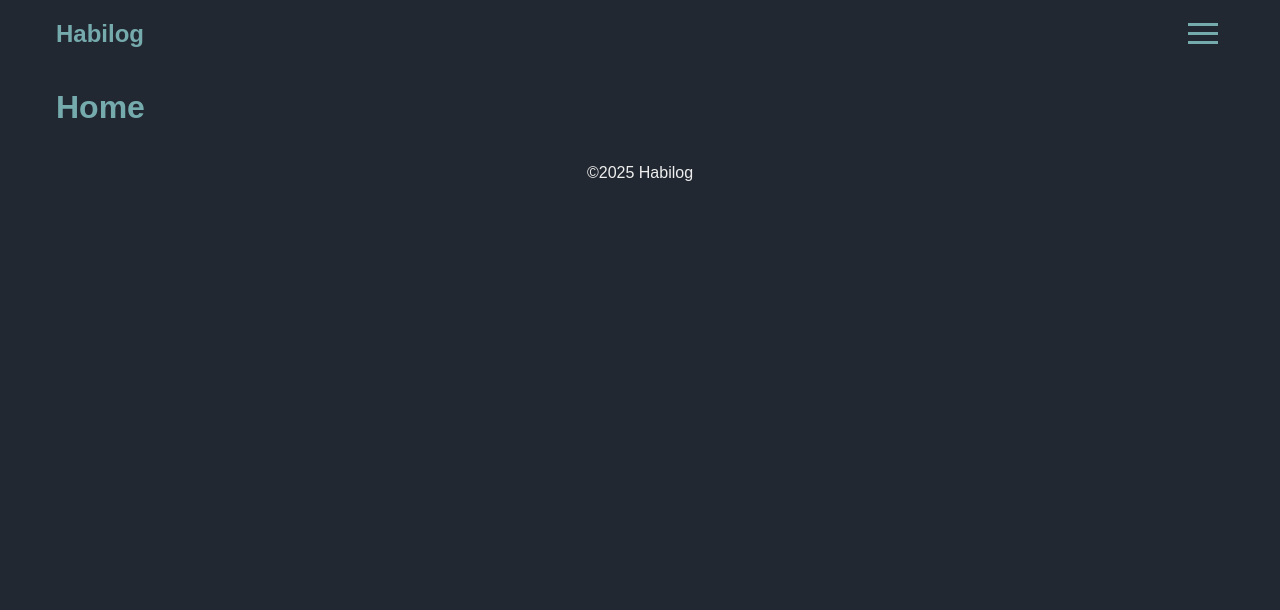
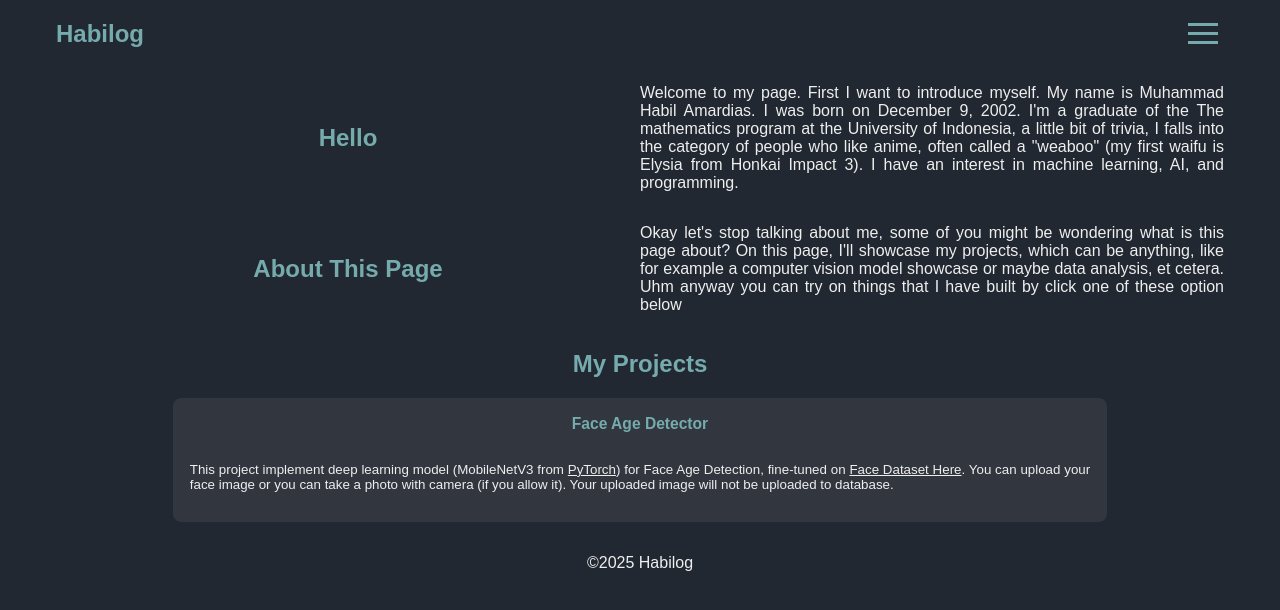
Before and after one commit to HabilAmardias/habilog-v2, a Svelte app: page / in a window 1280 px wide. Shown: the top 610 px of the page. Built offline with nearby package versions, Linux system fonts and the light colour scheme.

Commit message:
add content for home page

```diff
--- a/index.html
+++ b/index.html
@@ -5,7 +5,7 @@
     <link rel="icon" type="image/svg+xml" href="/vite.svg" />
     <link rel="stylesheet" href="./src/main.css">
     <meta name="viewport" content="width=device-width, initial-scale=1.0" />
-    <title>Vite + Svelte + TS</title>
+    <title>Habilog</title>
   </head>
   <body>
     <div id="app"></div>
--- a/src/App.svelte
+++ b/src/App.svelte
@@ -1,6 +1,4 @@
 <script lang="ts">
-  import "./app.css";
-  import About from "./components/About.svelte";
   import Footer from "./components/Footer.svelte";
   import Home from "./components/Home.svelte";
   import Nav from "./components/Nav.svelte";
@@ -11,9 +9,7 @@
   <Nav {router} />
   <main class="main-content">
     {#if router.routeState === "Home"}
-      <Home />
-    {:else if router.routeState === "About"}
-      <About />
+      <Home {router} />
     {/if}
   </main>
   <Footer />
--- a/src/components/About.svelte
+++ /dev/null
@@ -1,4 +0,0 @@
-<h1>About</h1>
-
-<style>
-</style>
--- a/src/components/Home.svelte
+++ b/src/components/Home.svelte
@@ -1,4 +1,121 @@
-<h1>Home</h1>
+<script lang="ts">
+  import type { RouterItf } from "../stores/RouteStore.svelte";
+
+  let { router }: RouterItf = $props();
+</script>
+
+<section class="content-section">
+  <h2>Hello</h2>
+  <p>
+    Welcome to my page. First I want to introduce myself. My name is Muhammad
+    Habil Amardias. I was born on December 9, 2002. I'm a graduate of the The
+    mathematics program at the University of Indonesia, a little bit of trivia,
+    I falls into the category of people who like anime, often called a "weaboo"
+    (my first waifu is Elysia from Honkai Impact 3). I have an interest in
+    machine learning, AI, and programming.
+  </p>
+</section>
+<section class="content-section">
+  <h2>About This Page</h2>
+  <p>
+    Okay let's stop talking about me, some of you might be wondering what is
+    this page about? On this page, I'll showcase my projects, which can be
+    anything, like for example a computer vision model showcase or maybe data
+    analysis, et cetera. Uhm anyway you can try on things that I have built by
+    click one of these option below
+  </p>
+</section>
+<section class="projects-section">
+  <h2>My Projects</h2>
+  <ul class="projects-list">
+    <li>
+      <button
+        class="project-container"
+        onclick={() => {
+          router.changeRoute("FAG");
+        }}
+      >
+        <h3>Face Age Detector</h3>
+        <p>
+          This project implement deep learning model (MobileNetV3 from
+          <a
+            href="https://pytorch.org/vision/stable/models/generated/torchvision.models.mobilenet_v3_large.html#torchvision.models.mobilenet_v3_large"
+            >PyTorch</a
+          >) for Face Age Detection, fine-tuned on
+          <a href="https://susanqq.github.io/UTKFace/">Face Dataset Here</a>.
+          You can upload your face image or you can take a photo with camera (if
+          you allow it). Your uploaded image will not be uploaded to database.
+        </p>
+      </button>
+    </li>
+    <li>
+      <button
+        class="project-container"
+        onclick={() => {
+          router.changeRoute("SISR");
+        }}
+      >
+        <h3>Image Upscaler</h3>
+        <p>
+          This project implements a deep learning model based on
+          <a href="https://arxiv.org/pdf/1609.04802">SRGAN</a> for single image super-resolution
+          (4x upscale). You can upload image you want to upscale, your uploaded image
+          will not be uploaded to database.
+        </p>
+      </button>
+    </li>
+  </ul>
+</section>
 
 <style>
+  .content-section {
+    display: flex;
+    flex-direction: column;
+    justify-content: center;
+    align-items: center;
+    text-align: center;
+  }
+  .projects-section > h2 {
+    text-align: center;
+  }
+  .projects-list {
+    width: 100%;
+    padding: 0;
+    display: flex;
+    overflow-x: scroll;
+    scroll-snap-type: x mandatory;
+    gap: 4%;
+  }
+  .projects-list > li {
+    list-style-type: none;
+    flex: 0 0 100%;
+  }
+
+  .project-container {
+    display: flex;
+    flex-direction: column;
+    align-items: center;
+    background-color: var(--container);
+    border: 1px solid var(--container);
+    border-radius: 0.5rem;
+    padding: 1rem;
+    gap: 1rem;
+    width: 100%;
+    cursor: pointer;
+    height: 100%;
+  }
+  .project-container > h3 {
+    margin: 0;
+    text-align: center;
+  }
+  @media only screen and (min-width: 768px) {
+    .content-section {
+      display: grid;
+      grid-template-columns: repeat(2, 1fr);
+    }
+    .project-container {
+      width: 80%;
+      margin: 0 auto;
+    }
+  }
 </style>
--- a/src/components/Nav.svelte
+++ b/src/components/Nav.svelte
@@ -1,8 +1,5 @@
 <script lang="ts">
-  import {
-    type RouterItf,
-    type RouteStateType,
-  } from "../stores/RouteStore.svelte";
+  import { type RouterItf } from "../stores/RouteStore.svelte";
 
   let { router }: RouterItf = $props();
 
@@ -16,7 +13,7 @@
   ) {
     e.preventDefault();
     const ele = e.target as HTMLElement;
-    router.changeRoute(ele.innerText as RouteStateType);
+    router.changeRoute(ele.innerText);
     toggleIsOpen();
   }
 </script>
@@ -39,7 +36,12 @@
       <li>
         <a href="/" class="nav-link" onclick={navigateTo}>Home</a>
       </li>
-      <li><a href="/about" class="nav-link" onclick={navigateTo}>About</a></li>
+      <li>
+        <a href="/about" class="nav-link" onclick={navigateTo}>FAG</a>
+      </li>
+      <li>
+        <a href="/about" class="nav-link" onclick={navigateTo}>SISR</a>
+      </li>
     </ul>
   </nav>
 </header>
--- a/src/main.css
+++ b/src/main.css
@@ -30,6 +30,9 @@ p,
 a {
   color: var(--text);
 }
+p {
+  text-align: justify;
+}
 
 #app {
   font-family: "Poppins", sans-serif;
--- a/src/stores/RouteStore.svelte.ts
+++ b/src/stores/RouteStore.svelte.ts
@@ -1,16 +1,14 @@
-export type RouteStateType = "Home" | "About";
-
 export interface RouterItf {
   router: {
-    routeState: RouteStateType;
-    changeRoute: (newRoute: RouteStateType) => void;
+    routeState: string;
+    changeRoute: (newRoute: string) => void;
   };
 }
 
 class Router {
-  routeState = $state<RouteStateType>("Home");
+  routeState = $state<string>("Home");
   constructor() {}
-  changeRoute(newRoute: RouteStateType) {
+  changeRoute(newRoute: string) {
     this.routeState = newRoute;
   }
 }
```
